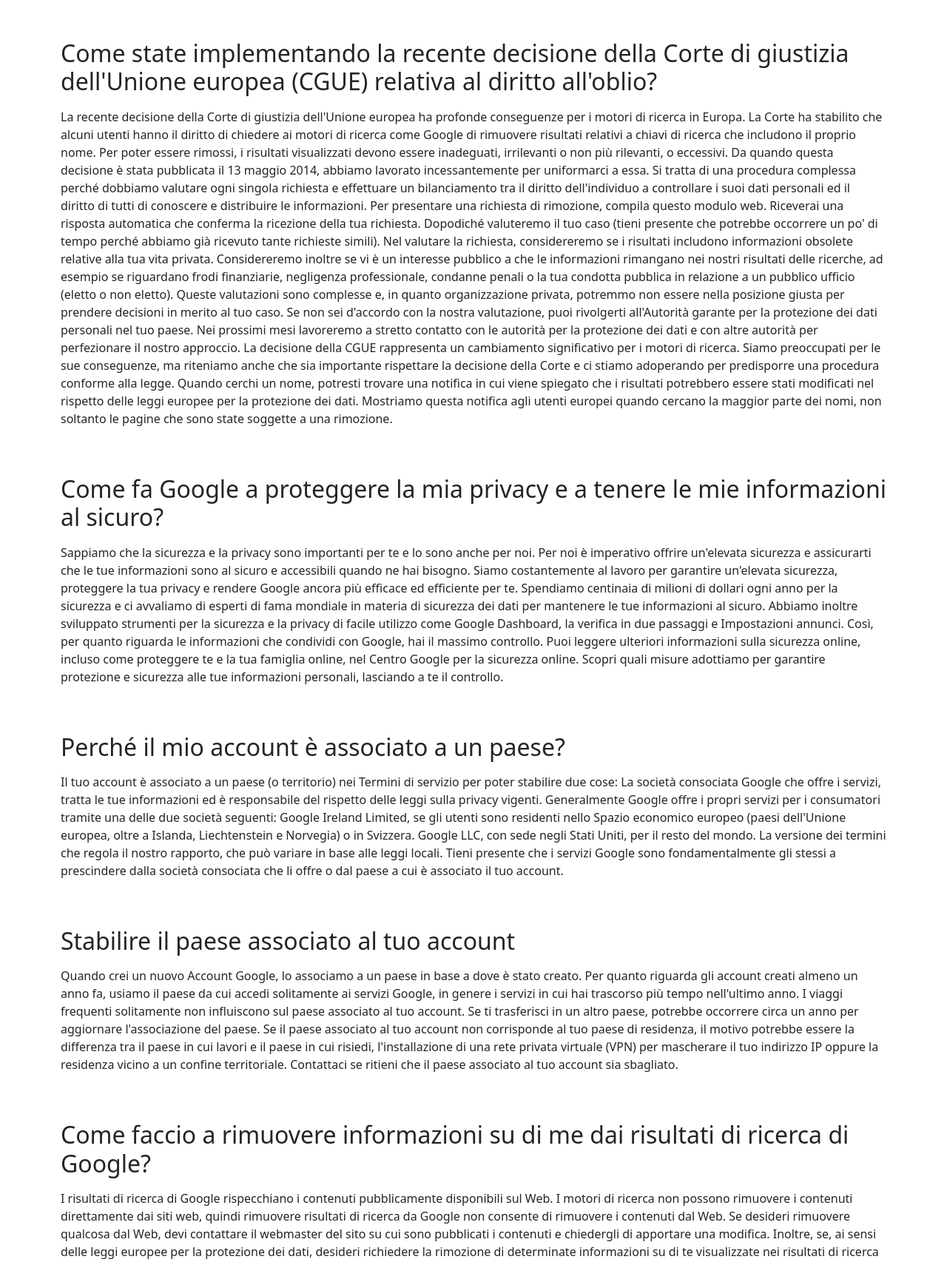
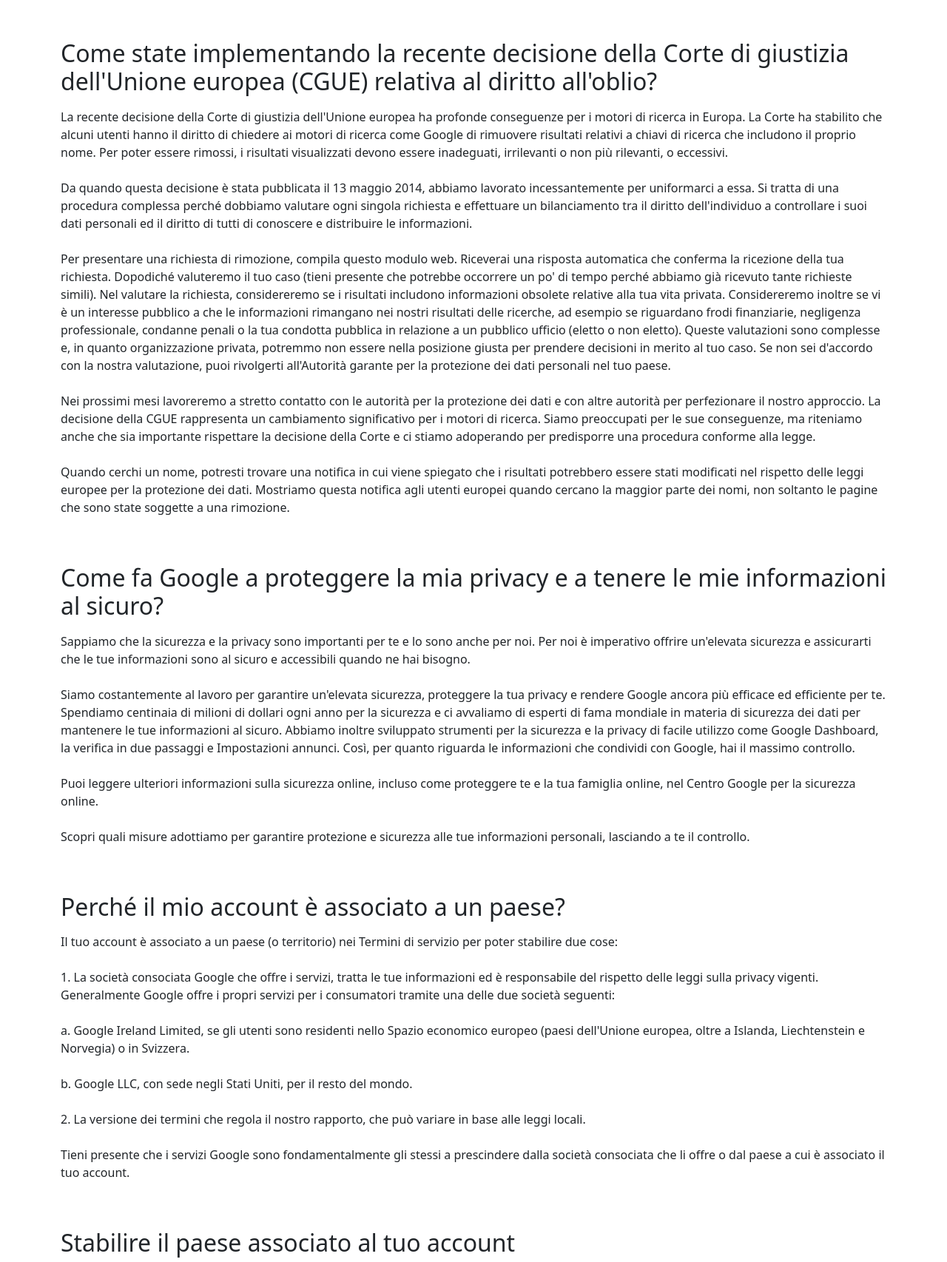
Before and after one commit to Sabelius/php-google-faq, a PHP site: page / in a window 1280 px wide. Shown: the part 226-1932 px from the top of the page at 74% size. Run offline with PHP 8.4, Linux system fonts and the light colour scheme.

Commit message:
ultimi aggiornamenti estetici

```diff
--- a/index.php
+++ b/index.php
@@ -19,34 +19,62 @@ $content = [
     [
         "Question" => "Come state implementando la recente decisione della Corte di giustizia dell'Unione europea (CGUE) relativa al diritto all'oblio?",
         "Answer" => "La recente decisione della Corte di giustizia dell'Unione europea ha profonde conseguenze per i motori di ricerca in Europa. La Corte ha stabilito che alcuni utenti hanno il diritto di chiedere ai motori di ricerca come Google di rimuovere risultati relativi a chiavi di ricerca che includono il proprio nome. Per poter essere rimossi, i risultati visualizzati devono essere inadeguati, irrilevanti o non più rilevanti, o eccessivi.
-         Da quando questa decisione è stata pubblicata il 13 maggio 2014, abbiamo lavorato incessantemente per uniformarci a essa. Si tratta di una procedura complessa perché dobbiamo valutare ogni singola richiesta e effettuare un bilanciamento tra il diritto dell'individuo a controllare i suoi dati personali ed il diritto di tutti di conoscere e distribuire le informazioni.
+        <br>
+        <br>
+        Da quando questa decisione è stata pubblicata il 13 maggio 2014, abbiamo lavorato incessantemente per uniformarci a essa. Si tratta di una procedura complessa perché dobbiamo valutare ogni singola richiesta e effettuare un bilanciamento tra il diritto dell'individuo a controllare i suoi dati personali ed il diritto di tutti di conoscere e distribuire le informazioni.
+        <br>
+        <br>
         Per presentare una richiesta di rimozione, compila questo modulo web. Riceverai una risposta automatica che conferma la ricezione della tua richiesta. Dopodiché valuteremo il tuo caso (tieni presente che potrebbe occorrere un po' di tempo perché abbiamo già ricevuto tante richieste simili). Nel valutare la richiesta, considereremo se i risultati includono informazioni obsolete relative alla tua vita privata. Considereremo inoltre se vi è un interesse pubblico a che le informazioni rimangano nei nostri risultati delle ricerche, ad esempio se riguardano frodi finanziarie, negligenza professionale, condanne penali o la tua condotta pubblica in relazione a un pubblico ufficio (eletto o non eletto). Queste valutazioni sono complesse e, in quanto organizzazione privata, potremmo non essere nella posizione giusta per prendere decisioni in merito al tuo caso. Se non sei d'accordo con la nostra valutazione, puoi rivolgerti all'Autorità garante per la protezione dei dati personali nel tuo paese.
+        <br>
+        <br>
         Nei prossimi mesi lavoreremo a stretto contatto con le autorità per la protezione dei dati e con altre autorità per perfezionare il nostro approccio. La decisione della CGUE rappresenta un cambiamento significativo per i motori di ricerca. Siamo preoccupati per le sue conseguenze, ma riteniamo anche che sia importante rispettare la decisione della Corte e ci stiamo adoperando per predisporre una procedura conforme alla legge.
+        <br>
+        <br>
         Quando cerchi un nome, potresti trovare una notifica in cui viene spiegato che i risultati potrebbero essere stati modificati nel rispetto delle leggi europee per la protezione dei dati. Mostriamo questa notifica agli utenti europei quando cercano la maggior parte dei nomi, non soltanto le pagine che sono state soggette a una rimozione.",
     ],
 
     [
         "Question" => "Come fa Google a proteggere la mia privacy e a tenere le mie informazioni al sicuro?",
         "Answer" => "Sappiamo che la sicurezza e la privacy sono importanti per te e lo sono anche per noi. Per noi è imperativo offrire un'elevata sicurezza e assicurarti che le tue informazioni sono al sicuro e accessibili quando ne hai bisogno.
+        <br>
+        <br>
         Siamo costantemente al lavoro per garantire un'elevata sicurezza, proteggere la tua privacy e rendere Google ancora più efficace ed efficiente per te. Spendiamo centinaia di milioni di dollari ogni anno per la sicurezza e ci avvaliamo di esperti di fama mondiale in materia di sicurezza dei dati per mantenere le tue informazioni al sicuro. Abbiamo inoltre sviluppato strumenti per la sicurezza e la privacy di facile utilizzo come Google Dashboard, la verifica in due passaggi e Impostazioni annunci. Così, per quanto riguarda le informazioni che condividi con Google, hai il massimo controllo.
+        <br>
+        <br>
         Puoi leggere ulteriori informazioni sulla sicurezza online, incluso come proteggere te e la tua famiglia online, nel Centro Google per la sicurezza online.
+        <br>
+        <br>
         Scopri quali misure adottiamo per garantire protezione e sicurezza alle tue informazioni personali, lasciando a te il controllo.",
     ],
 
     [
         "Question" => "Perché il mio account è associato a un paese?",
         "Answer" => "Il tuo account è associato a un paese (o territorio) nei Termini di servizio per poter stabilire due cose:
-        La società consociata Google che offre i servizi, tratta le tue informazioni ed è responsabile del rispetto delle leggi sulla privacy vigenti. Generalmente Google offre i propri servizi per i consumatori tramite una delle due società seguenti:
-        Google Ireland Limited, se gli utenti sono residenti nello Spazio economico europeo (paesi dell'Unione europea, oltre a Islanda, Liechtenstein e Norvegia) o in Svizzera.
-        Google LLC, con sede negli Stati Uniti, per il resto del mondo.
-        La versione dei termini che regola il nostro rapporto, che può variare in base alle leggi locali.
+        <br>
+        <br>
+        1. La società consociata Google che offre i servizi, tratta le tue informazioni ed è responsabile del rispetto delle leggi sulla privacy vigenti. Generalmente Google offre i propri servizi per i consumatori tramite una delle due società seguenti:
+        <br>
+        <br>
+        a. Google Ireland Limited, se gli utenti sono residenti nello Spazio economico europeo (paesi dell'Unione europea, oltre a Islanda, Liechtenstein e Norvegia) o in Svizzera.
+        <br>
+        <br>
+        b. Google LLC, con sede negli Stati Uniti, per il resto del mondo.
+        <br>
+        <br>
+        2. La versione dei termini che regola il nostro rapporto, che può variare in base alle leggi locali.
+        <br>
+        <br>
         Tieni presente che i servizi Google sono fondamentalmente gli stessi a prescindere dalla società consociata che li offre o dal paese a cui è associato il tuo account.",
     ],
 
     [
         "Question" => "Stabilire il paese associato al tuo account",
         "Answer" => "Quando crei un nuovo Account Google, lo associamo a un paese in base a dove è stato creato. Per quanto riguarda gli account creati almeno un anno fa, usiamo il paese da cui accedi solitamente ai servizi Google, in genere i servizi in cui hai trascorso più tempo nell'ultimo anno.
+        <br>
+        <br>
         I viaggi frequenti solitamente non influiscono sul paese associato al tuo account. Se ti trasferisci in un altro paese, potrebbe occorrere circa un anno per aggiornare l'associazione del paese.
+        <br>
+        <br>
         Se il paese associato al tuo account non corrisponde al tuo paese di residenza, il motivo potrebbe essere la differenza tra il paese in cui lavori e il paese in cui risiedi, l'installazione di una rete privata virtuale (VPN) per mascherare il tuo indirizzo IP oppure la residenza vicino a un confine territoriale. Contattaci se ritieni che il paese associato al tuo account sia sbagliato.",
     ],
 
```
